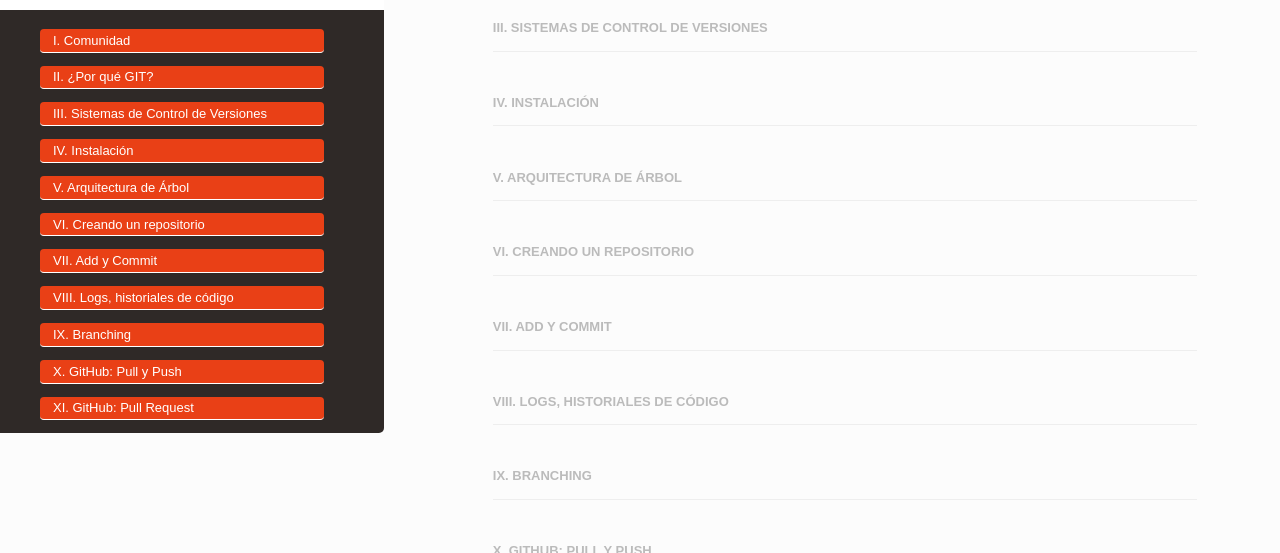
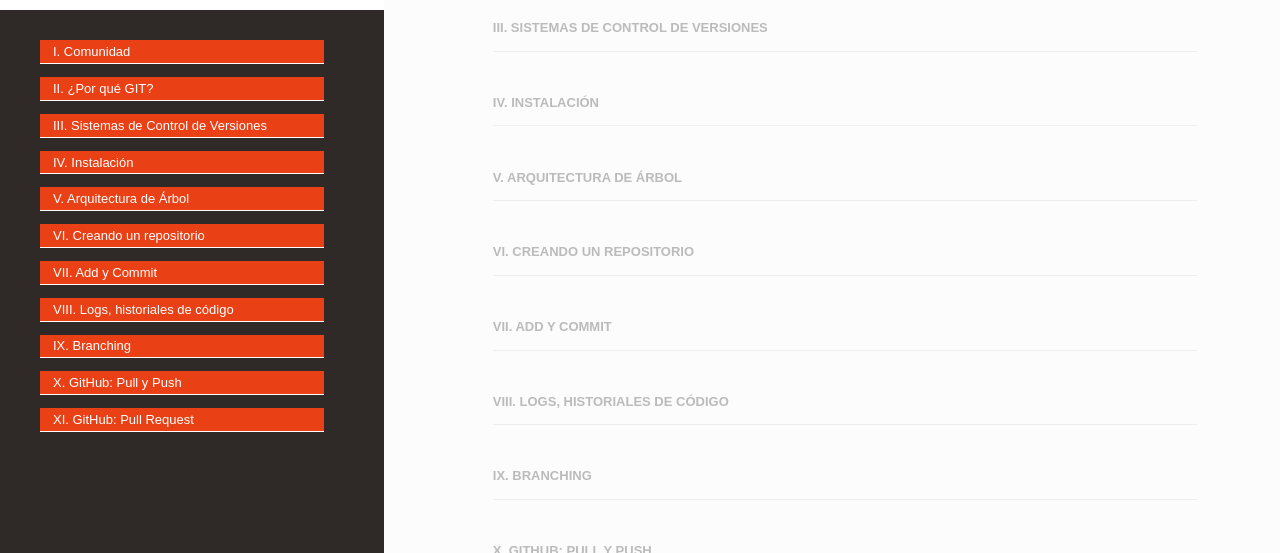
Before and after one commit to marionava/git, a plain HTML site: page index.html in a window 1280 px wide. Shown: the part 247-800 px from the top of the page. Drawn offline with Linux system fonts and the light colour scheme.

Commit message:
Columna pegada a la izquierda

```diff
--- a/stylesheets/styles.css
+++ b/stylesheets/styles.css
@@ -10,7 +10,8 @@
 display: inline-block;
 vertical-align: top;
 position: absolute;
-border-bottom-right-radius: 5px;
+bottom: 0;
+top: 0;
 }
 
 section.sidebar_information
@@ -91,7 +92,7 @@
 
 ul
 {
-   margin: 5% 0 0% 0%;
+   margin: 8% 0 0% 0%;
 }
 
 ul li
@@ -114,7 +115,6 @@
 text-decoration: none;
 color: white;
 font-size: 13px;
-border-radius: 4px;
 }
 
 div.layout-principal
```
